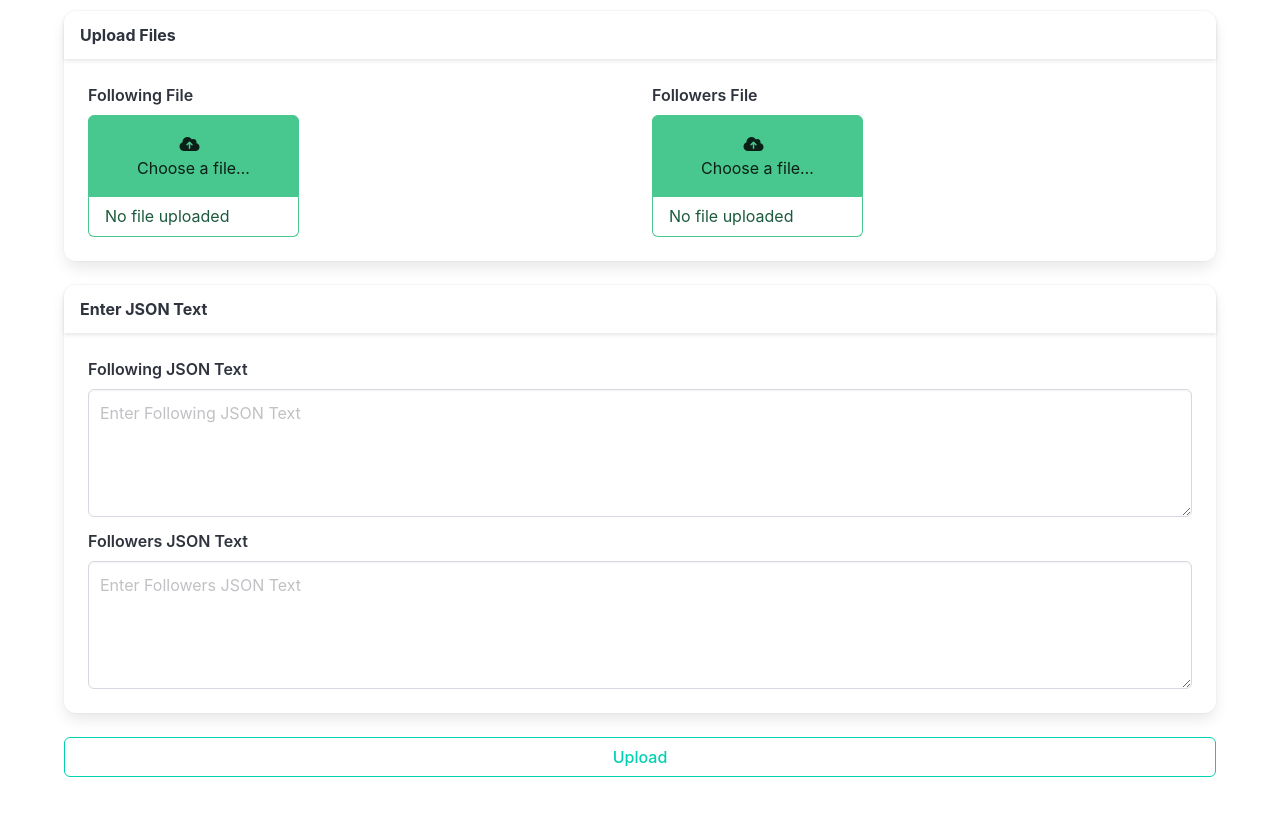
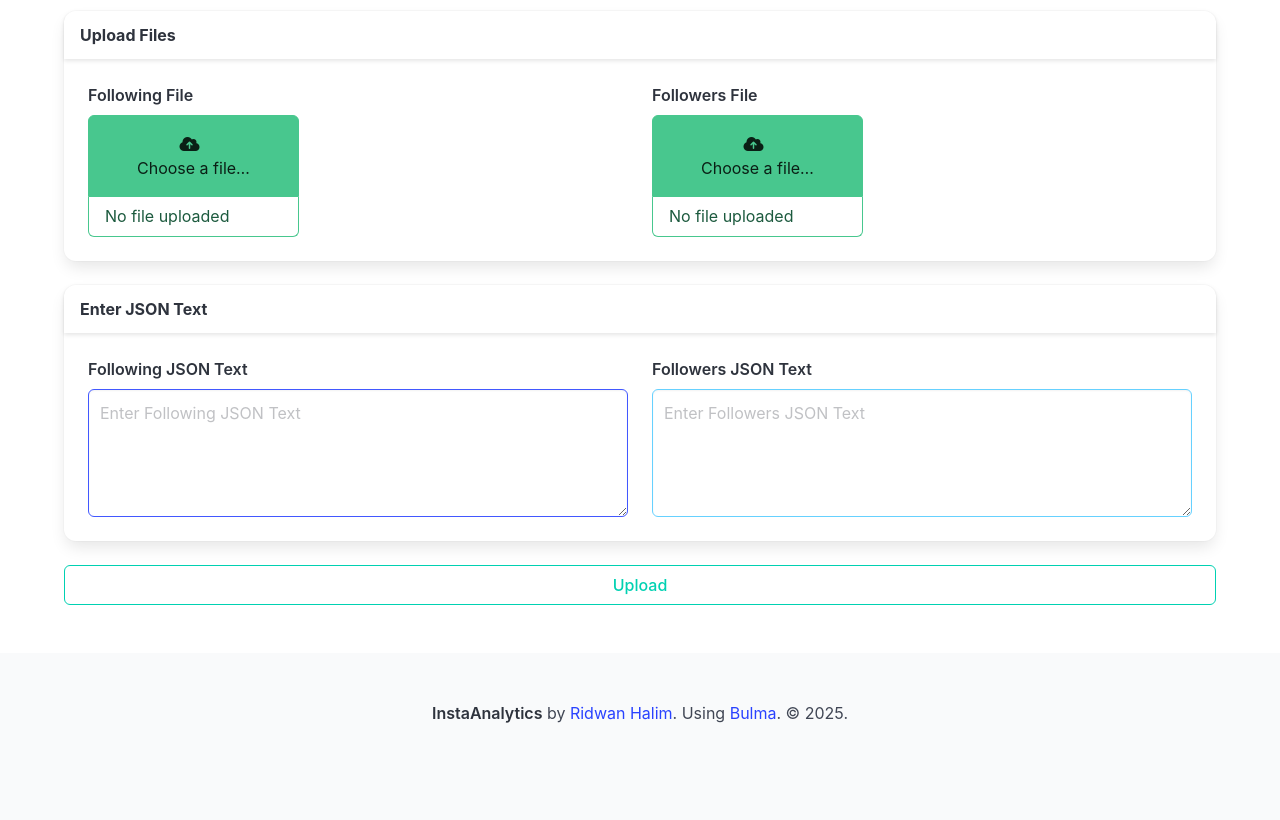
Before and after one commit to ridwaanhall/instagram-following-followers, a Django app: page / in a window 1280 px wide. Shown: the part 245-1065 px from the top of the page. After the commit the page ends 968 px from the top, so only its background shows below. Run offline with Django 4.2, Linux system fonts and the light colour scheme.

Commit message:
feat: enhance upload page layout with improved structure and error display

```diff
--- a/analytics/templates/analytics/upload.html
+++ b/analytics/templates/analytics/upload.html
@@ -120,24 +120,31 @@
                         <p class="card-header-title">Enter JSON Text</p>
                     </div>
                     <div class="card-content">
+                        <div class="columns is-multiline">
+                            <div class="column is-half-desktop is-full-tablet">
                                 <div class="field">
                                     <label class="label">Following JSON Text</label>
                                     <div class="control">
-                                <textarea class="textarea" name="following_text" placeholder="Enter Following JSON Text" id="following-text">{{ form.following_text.value|default:"" }}</textarea>
+                                        <textarea class="textarea is-link" name="following_text" placeholder="Enter Following JSON Text" id="following-text">{{ form.following_text.value|default:"" }}</textarea>
                                     </div>
                                     {% if form.following_text.errors %}
                                         <p class="help is-danger">{{ form.following_text.errors|striptags }}</p>
                                     {% endif %}
                                 </div>
+                            </div>
 
+
+                            <div class="column is-half-desktop is-full-tablet">
                                 <div class="field">
                                     <label class="label">Followers JSON Text</label>
                                     <div class="control">
-                                <textarea class="textarea" name="followers_text" placeholder="Enter Followers JSON Text" id="followers-text">{{ form.followers_text.value|default:"" }}</textarea>
+                                        <textarea class="textarea is-info" name="followers_text" placeholder="Enter Followers JSON Text" id="followers-text">{{ form.followers_text.value|default:"" }}</textarea>
                                     </div>
                                     {% if form.followers_text.errors %}
                                         <p class="help is-danger">{{ form.followers_text.errors|striptags }}</p>
                                     {% endif %}
+                                </div>
+                            </div>
                         </div>
                     </div>
                 </div>
```
Lines whose indentation alone changed are shown as unchanged.
